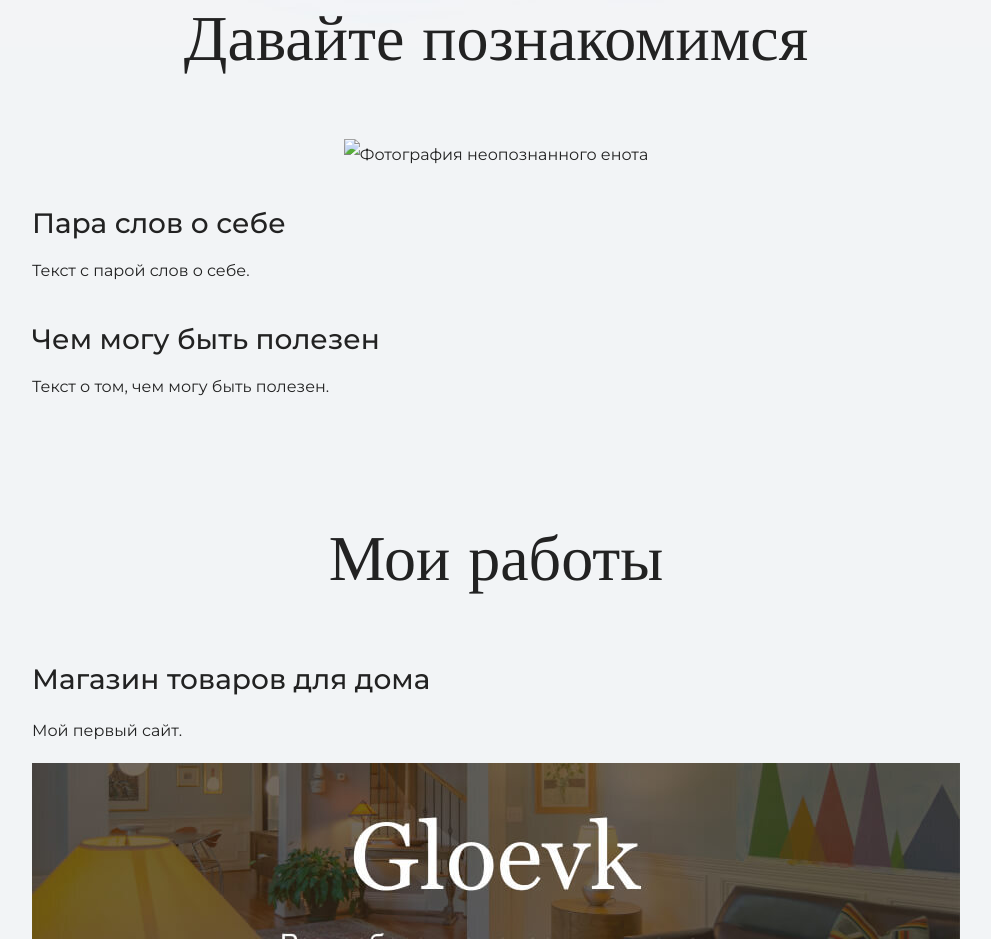
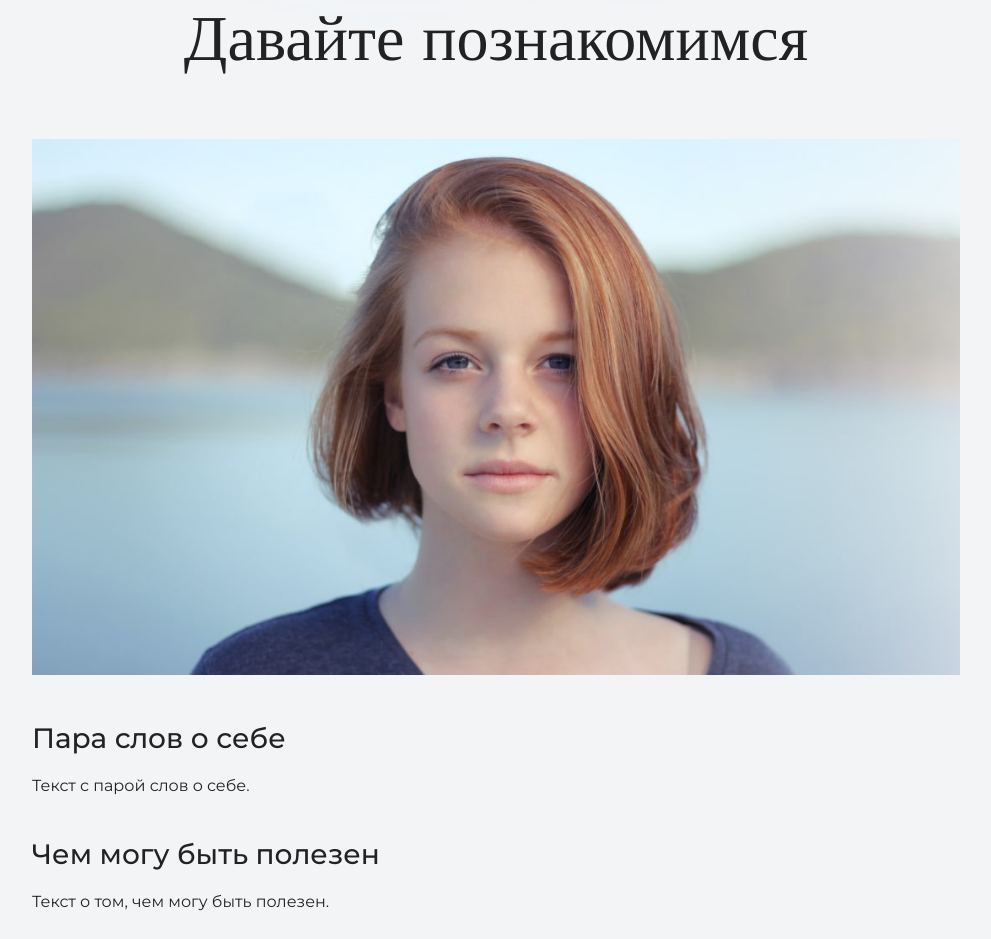
Before and after one commit to Dilara0880/my-site, a plain HTML site: page index.html in a window 1280 px wide. Shown: the part 1033-1972 px from the top of the page, without its empty margins (144-1135 px from the left). Drawn offline with nearby package versions, Linux system fonts and the light colour scheme.

Commit message:
Update index.html

```diff
--- a/index.html
+++ b/index.html
@@ -26,7 +26,7 @@
       <div class="container">
         <h2 class="subheading">Давайте познакомимся</h2>
         <figure class="user-image">
-          <img src="file/user.jpg" width="928" height="536" alt="Фотография неопознанного енота">
+          <img src="files/user.jpg" width="928" height="536" alt="Фотография неопознанного енота">
         </figure>
         <h3>Пара слов о себе</h3>
         <p>Текст с парой слов о себе.</p>
```
